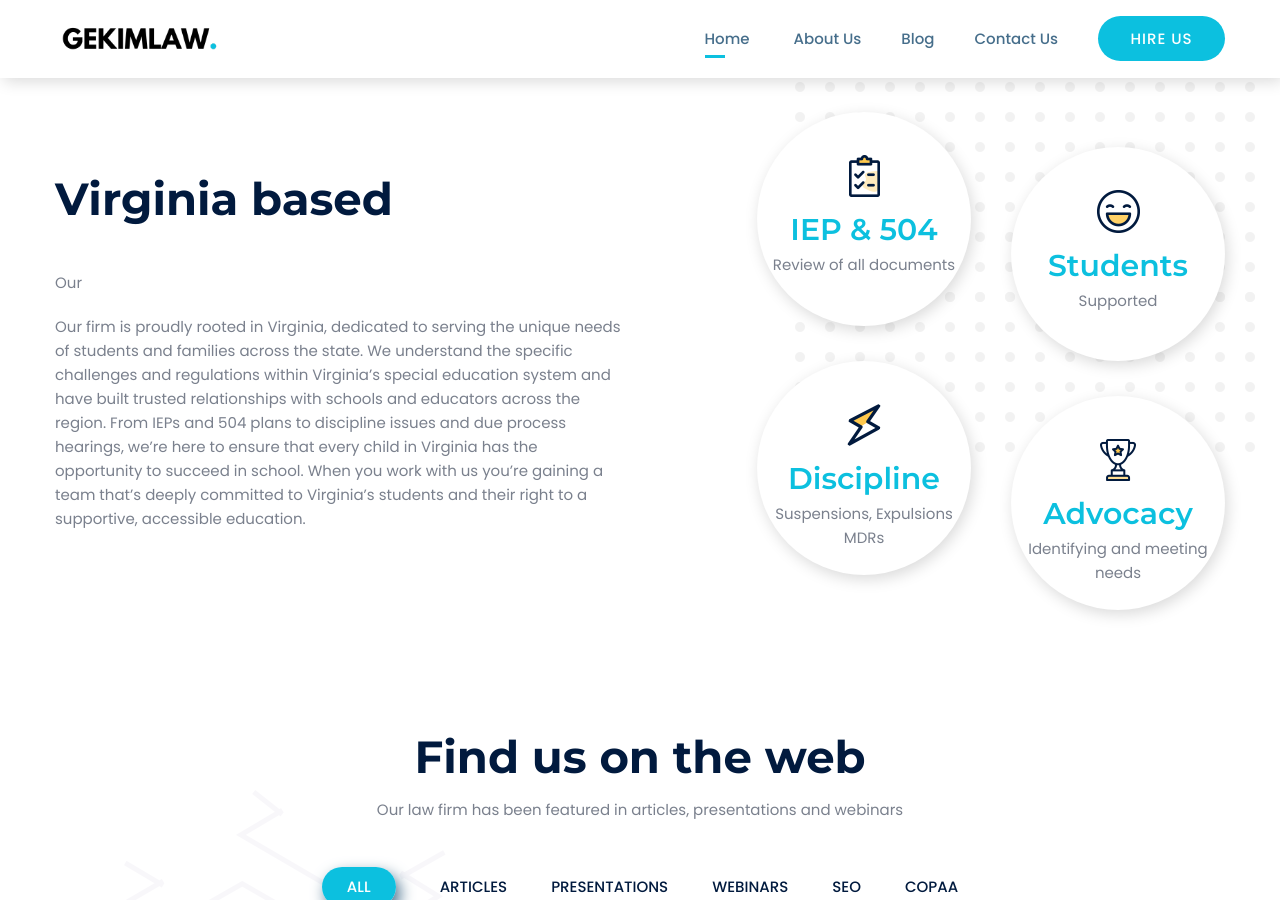
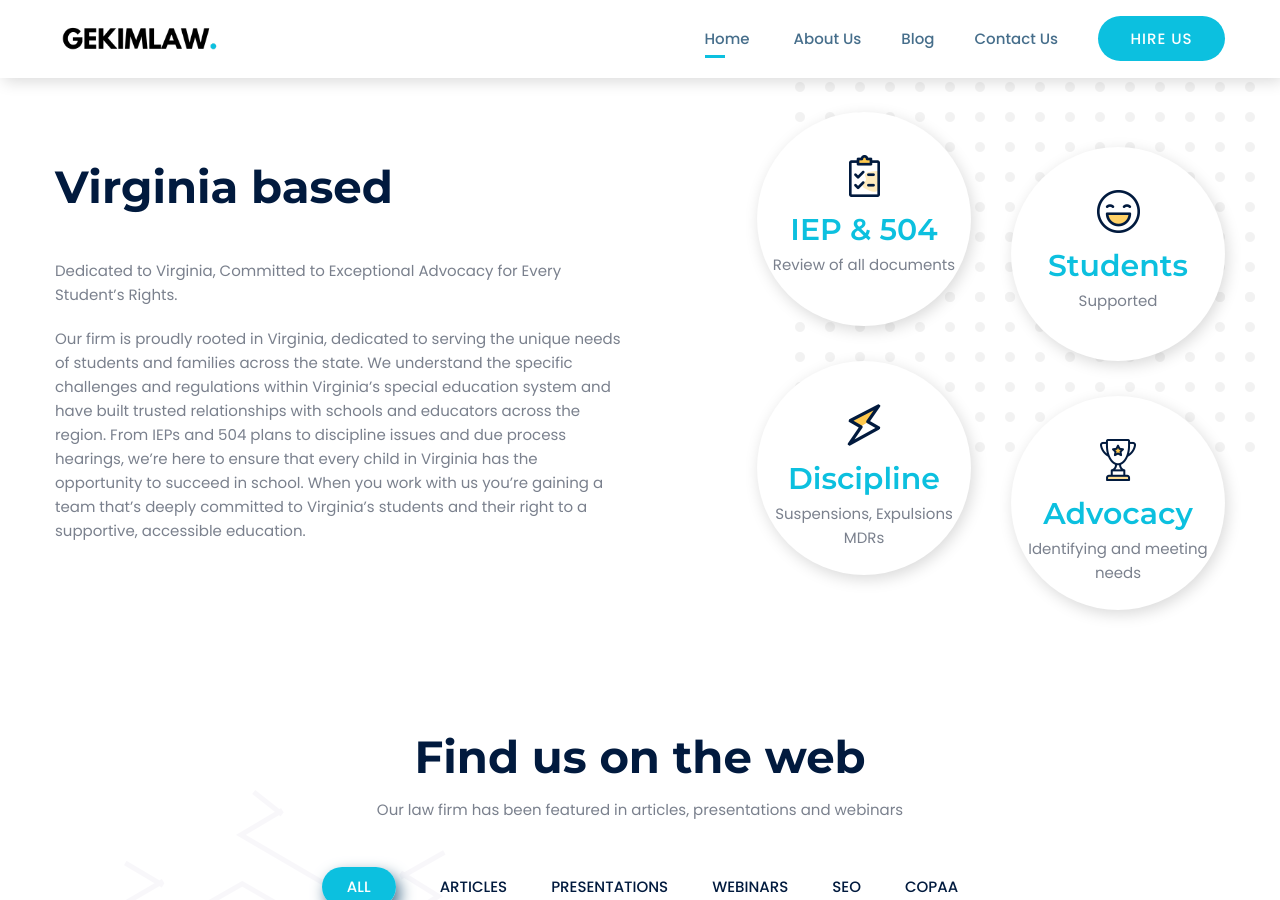
Before and after one commit to GEKimLaw/gekimlaw.github.io, a Jekyll site: the page built from index.md, in a window 1280 px wide and 900 px high, scrolled down 1985 px. Built offline with Jekyll 4.4.1, drawn with Linux system fonts in a browser that asks for light colours; comment, search, counter and statistics services are not loaded.

Commit message:
corrected virginia wording

```diff
--- a/index.md
+++ b/index.md
@@ -43,7 +43,7 @@ about:
 # Achivement
 achivement:
   heading: "Virginia based"
-  text: "Our"
+  text: "Dedicated to Virginia, Committed to Exceptional Advocacy for Every Student’s Rights."
   text2: "Our firm is proudly rooted in Virginia, dedicated to serving the unique needs of students and families across the state. We understand the specific challenges and regulations within Virginia’s special education system and have built trusted relationships with schools and educators across the region. From IEPs and 504 plans to discipline issues and due process hearings, we’re here to ensure that every child in Virginia has the opportunity to succeed in school. When you work with us you’re gaining a team that’s deeply committed to Virginia’s students and their right to a supportive, accessible education."
   list:
    - icon: "/assets/images/icon_7.png"
```
